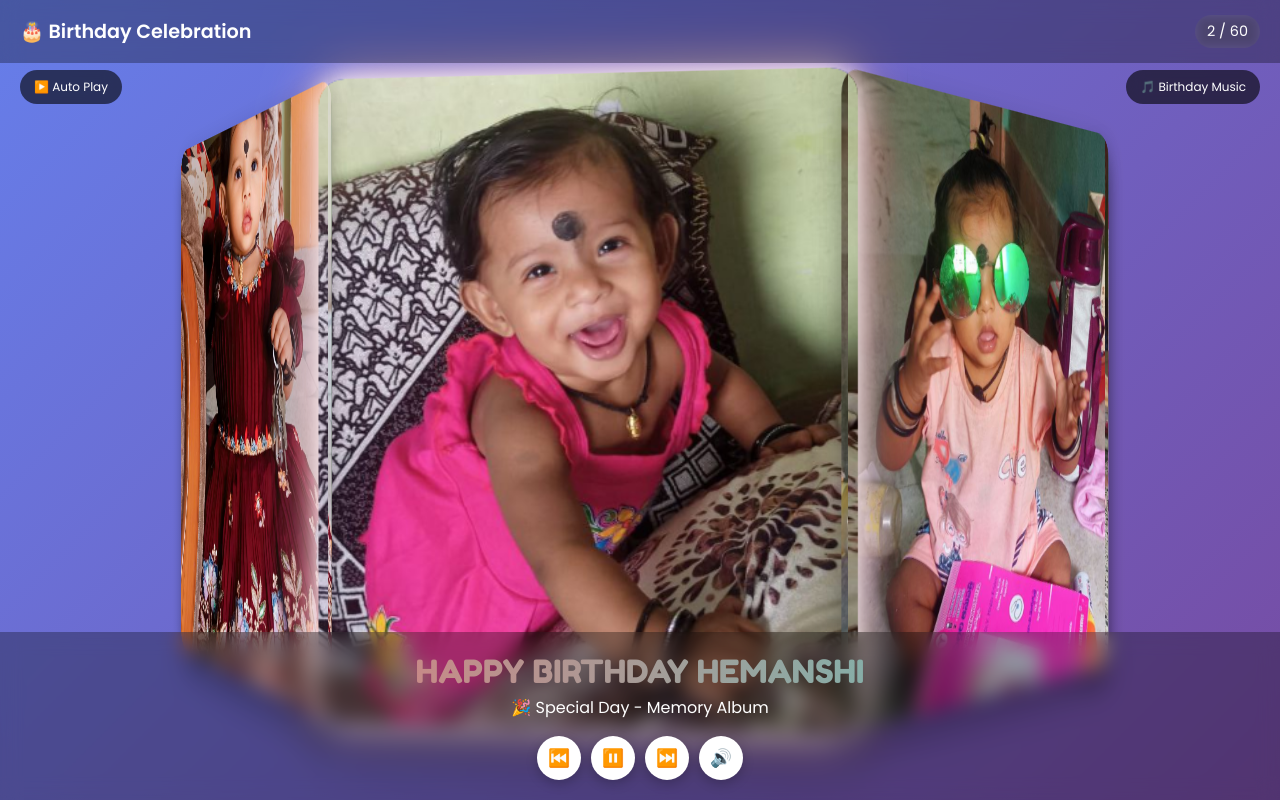
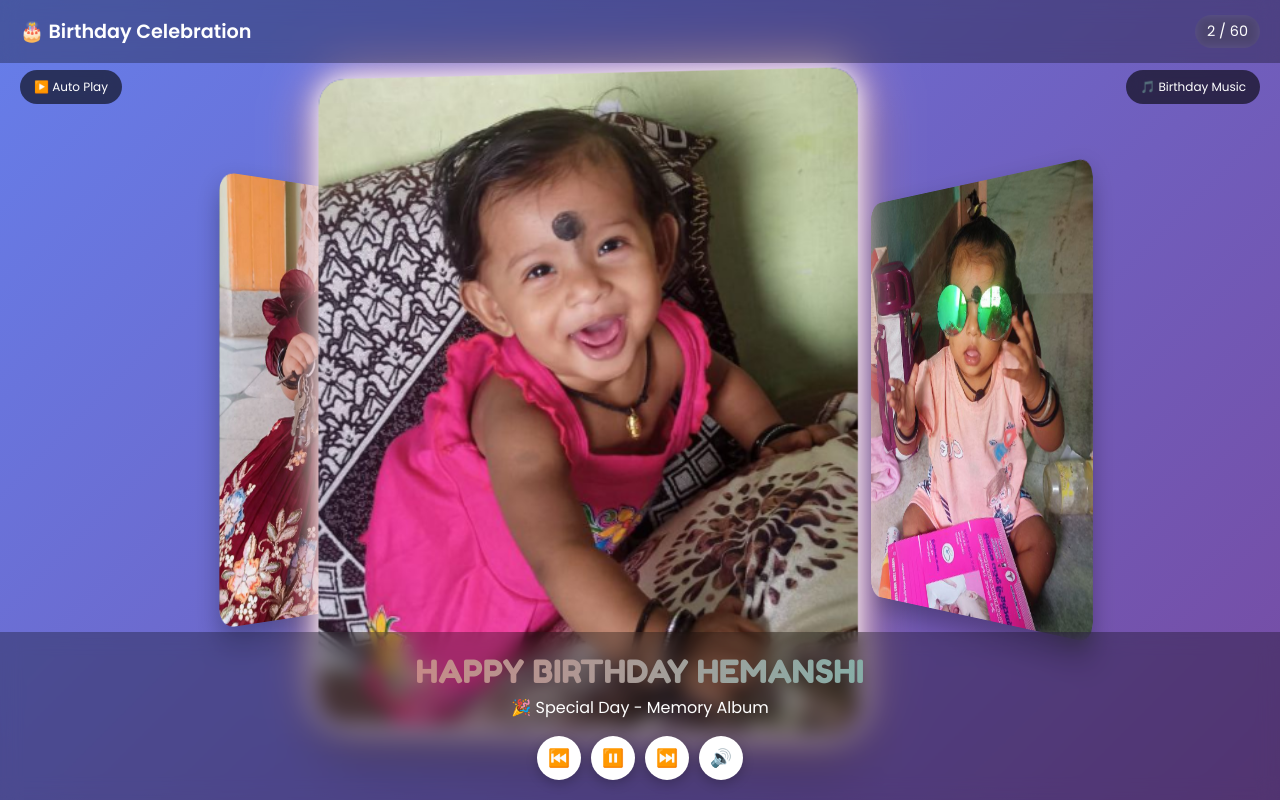
Before and after one commit to Sukoon777/HEMANSHI, a plain HTML site: page index.html in a window 1280 px wide. Drawn offline with Linux system fonts and the light colour scheme.

Commit message:
Update index.html

```diff
--- a/index.html
+++ b/index.html
@@ -223,7 +223,7 @@
 
   <script>
     const TOTAL_PHOTOS = 60;
-    const VISIBLE_PHOTOS = 7;
+    const VISIBLE_PHOTOS = 3;
     const AUTO_ADVANCE_TIME = 4000;
 
     const musicFiles = [
```
